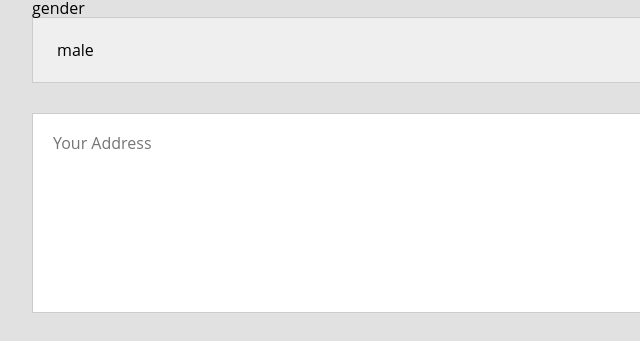
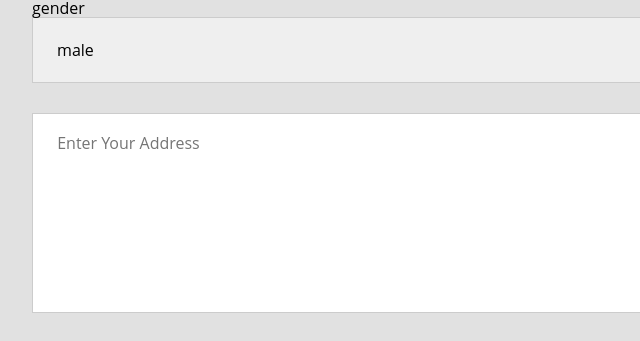
Before and after one commit to menna-ayma/project, a plain HTML site: page index.html in a window 1280 px wide. Shown: the part 4304-4645 px from the top of the page, 38-678 px from the left. Drawn offline with Linux system fonts and the light colour scheme.

Commit message:
Update index.html

```diff
--- a/index.html
+++ b/index.html
@@ -163,7 +163,7 @@
 
 
             <label for="add">Address</label>
-            <textarea id="add" class="main-input" name="message" placeholder="Your Address " rows="20px" cols="10px" required></textarea>
+            <textarea id="add" class="main-input" name="message" placeholder=" Enter Your Address " rows="20px" cols="10px" required></textarea>
           <input type="submit" value="submit"  name="submit" style="background-color: aqua; padding: 25px;"  >
         </form>
 
```
